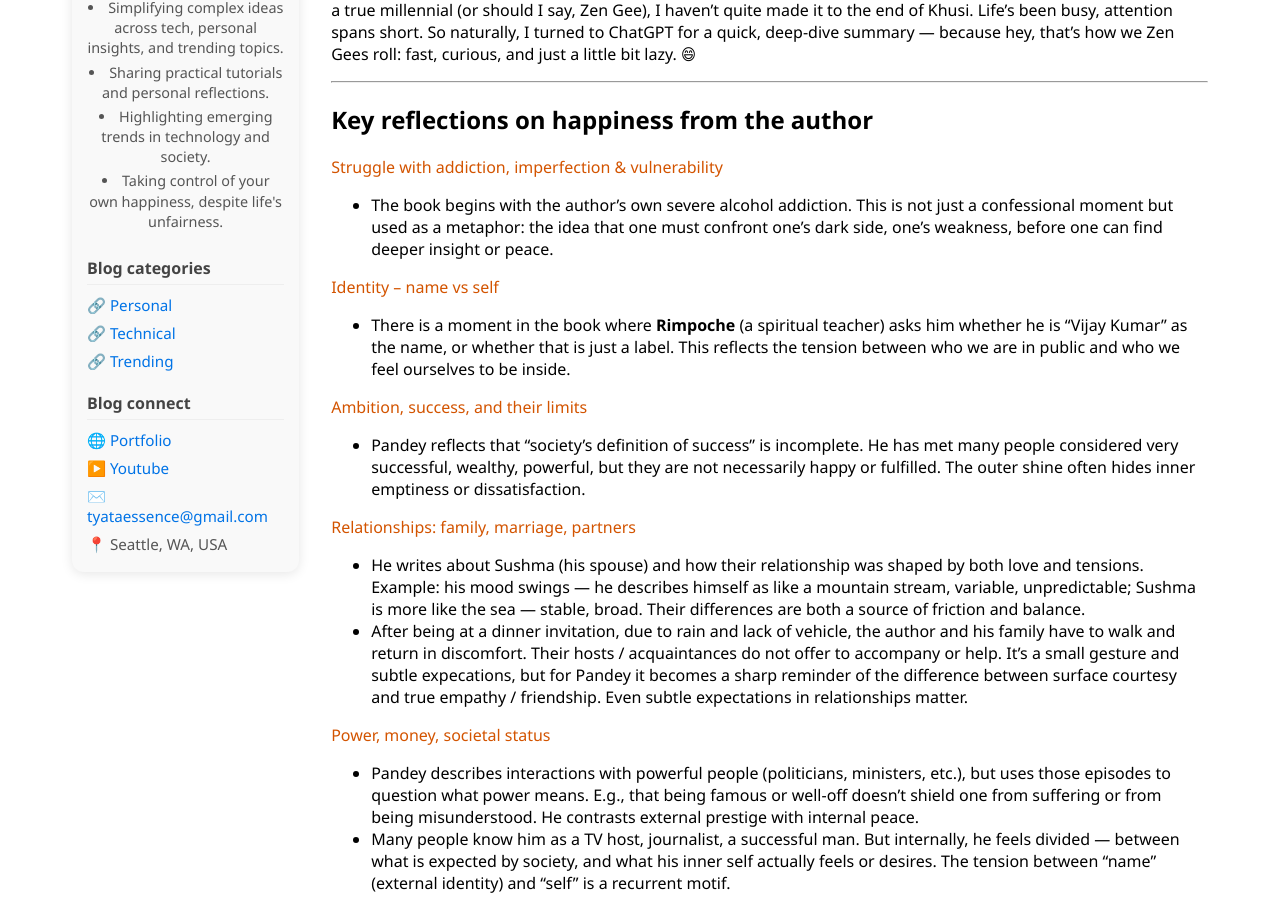
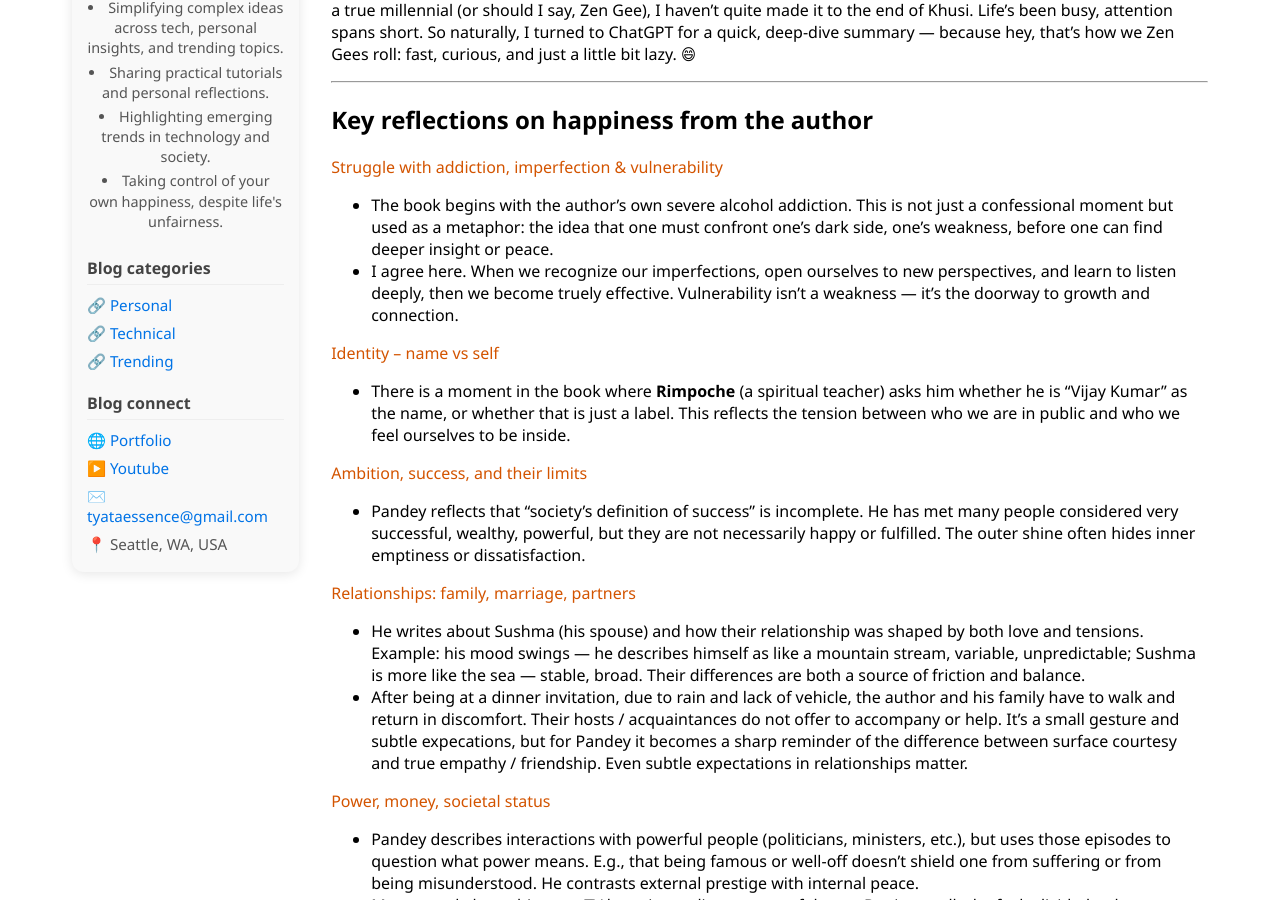
Before and after one commit to tyataessence/tyataessence.github.io, a Jekyll site: the page built from _posts/personal/2025-09-24-key-insights-from-khusi.md, in a window 1280 px wide and 900 px high, scrolled down 462 px. Built offline with Jekyll 4.4.1, drawn with Linux system fonts in a browser that asks for light colours.

Commit message:
Adding post khusi

```diff
--- a/_posts/personal/2025-09-24-key-insights-from-khusi.md
+++ b/_posts/personal/2025-09-24-key-insights-from-khusi.md
@@ -16,6 +16,7 @@ I've been a long-time follower of Vijay Kumar Pandey — his reflections, and st
 <span style="color:#D35400">Struggle with addiction, imperfection & vulnerability</span>
 
 - The book begins with the author’s own severe alcohol addiction. This is not just a confessional moment but used as a metaphor: the idea that one must confront one’s dark side, one’s weakness, before one can find deeper insight or peace.
+- I agree here. When we recognize our imperfections, open ourselves to new perspectives, and learn to listen deeply, then we become truely effective. Vulnerability isn’t a weakness — it’s the doorway to growth and connection.
 
 <span style="color:#D35400">Identity – name vs self</span>
 
```
